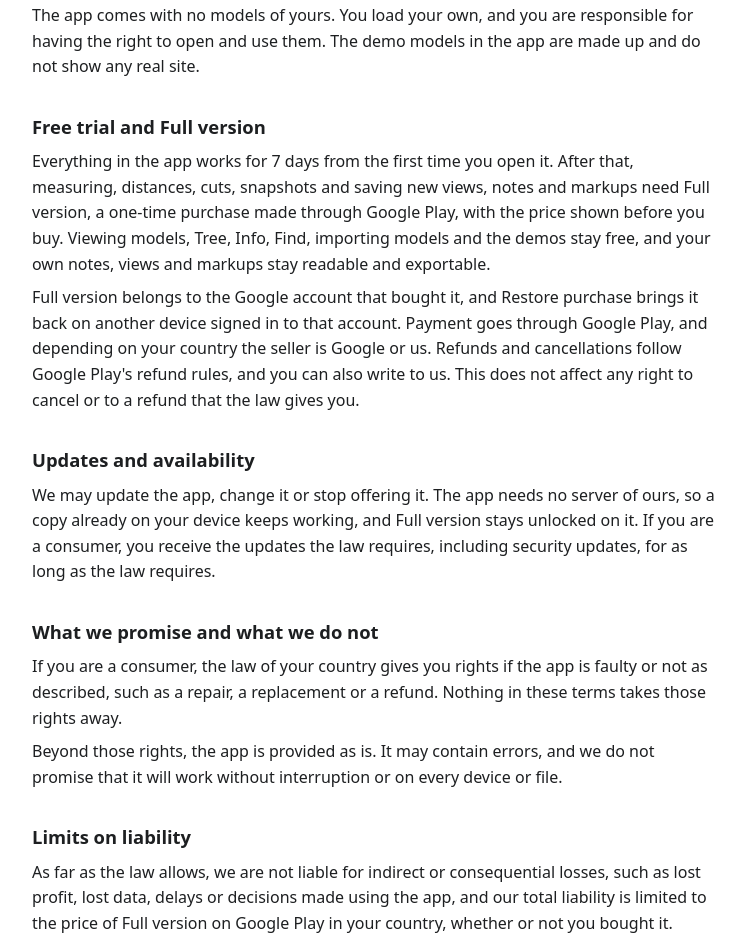
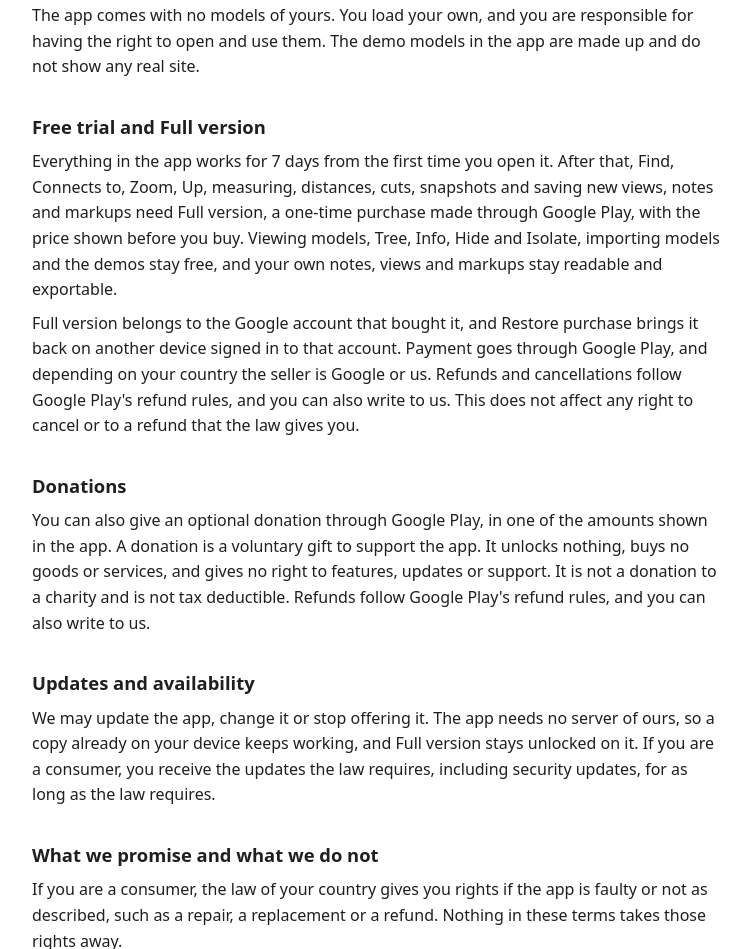
Before and after one commit to adaf222-debug/walkdown3d, a plain HTML site: page terms.html in a window 1280 px wide. Shown: the part 1168-2117 px from the top of the page, without its empty margins (264-1015 px from the left). Drawn offline with Linux system fonts and the light colour scheme.

Commit message:
Terms version 6: a smaller free tier and optional donations
After the trial Find, Connects to, Zoom and Up need Full version, and Hide and
Isolate stay free. A new Donations section, and the privacy policy says donations
go through Google Play and leave no record in the app. Not live: push with the
release that carries terms version 6, with the effective dates set to that day.

Co-Authored-By: Claude Opus 5.5 <noreply@anthropic.com>

```diff
--- a/terms.html
+++ b/terms.html
@@ -32,8 +32,11 @@
 <p>The app comes with no models of yours. You load your own, and you are responsible for having the right to open and use them. The demo models in the app are made up and do not show any real site.</p>
 
 <h2>Free trial and Full version</h2>
-<p>Everything in the app works for 7 days from the first time you open it. After that, measuring, distances, cuts, snapshots and saving new views, notes and markups need Full version, a one-time purchase made through Google Play, with the price shown before you buy. Viewing models, Tree, Info, Find, importing models and the demos stay free, and your own notes, views and markups stay readable and exportable.</p>
+<p>Everything in the app works for 7 days from the first time you open it. After that, Find, Connects to, Zoom, Up, measuring, distances, cuts, snapshots and saving new views, notes and markups need Full version, a one-time purchase made through Google Play, with the price shown before you buy. Viewing models, Tree, Info, Hide and Isolate, importing models and the demos stay free, and your own notes, views and markups stay readable and exportable.</p>
 <p>Full version belongs to the Google account that bought it, and Restore purchase brings it back on another device signed in to that account. Payment goes through Google Play, and depending on your country the seller is Google or us. Refunds and cancellations follow Google Play's refund rules, and you can also write to us. This does not affect any right to cancel or to a refund that the law gives you.</p>
+
+<h2>Donations</h2>
+<p>You can also give an optional donation through Google Play, in one of the amounts shown in the app. A donation is a voluntary gift to support the app. It unlocks nothing, buys no goods or services, and gives no right to features, updates or support. It is not a donation to a charity and is not tax deductible. Refunds follow Google Play's refund rules, and you can also write to us.</p>
 
 <h2>Updates and availability</h2>
 <p>We may update the app, change it or stop offering it. The app needs no server of ours, so a copy already on your device keeps working, and Full version stays unlocked on it. If you are a consumer, you receive the updates the law requires, including security updates, for as long as the law requires.</p>
```
Also changed, not shown: privacy.html (+2 -2 lines).
